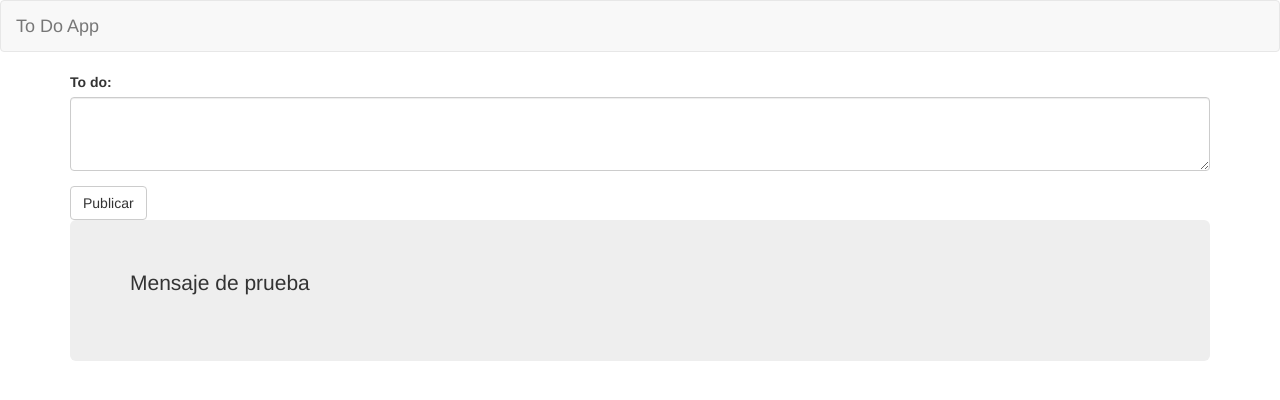
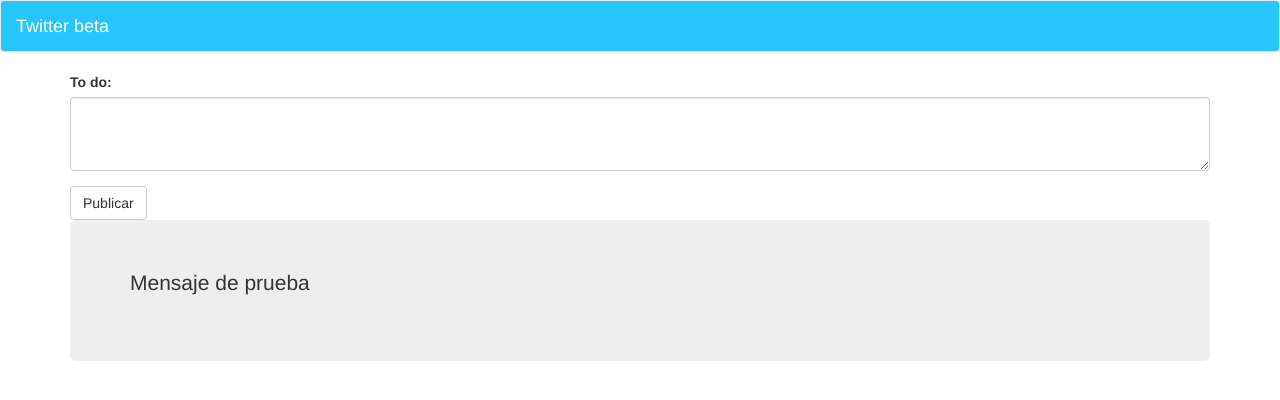
Before and after one commit to marianajane/Twitter-v2, a plain HTML site: page index.html in a window 1280 px wide. Drawn offline with nearby package versions, Linux system fonts and the light colour scheme.

Commit message:
Twitter V2

```diff
--- a/css/main.css
+++ b/css/main.css
@@ -0,0 +1,7 @@
+.navbar-default {
+	background-color: #27C5FC;
+}
+
+.navbar-header .navbar-brand {
+	color: white;
+}
--- a/index.html
+++ b/index.html
@@ -10,7 +10,7 @@
 	<nav class="navbar navbar-default">
 		<div class="container-fluid">
 			<div class="navbar-header text-center">
-				<a href="#" class="navbar-brand">To Do App
+				<a href="#" class="navbar-brand">Twitter beta
 				</a>
 			</div>
 		</div>
--- a/js/app.js
+++ b/js/app.js
@@ -19,3 +19,9 @@
 	});
 
 });
+
+/* una función que usaba addEevent listener convertida a jQuery
+$postecheck.click(eliminarTodo);
+
+trim quita los espacios a loas laddos de los textos
+*/
```
